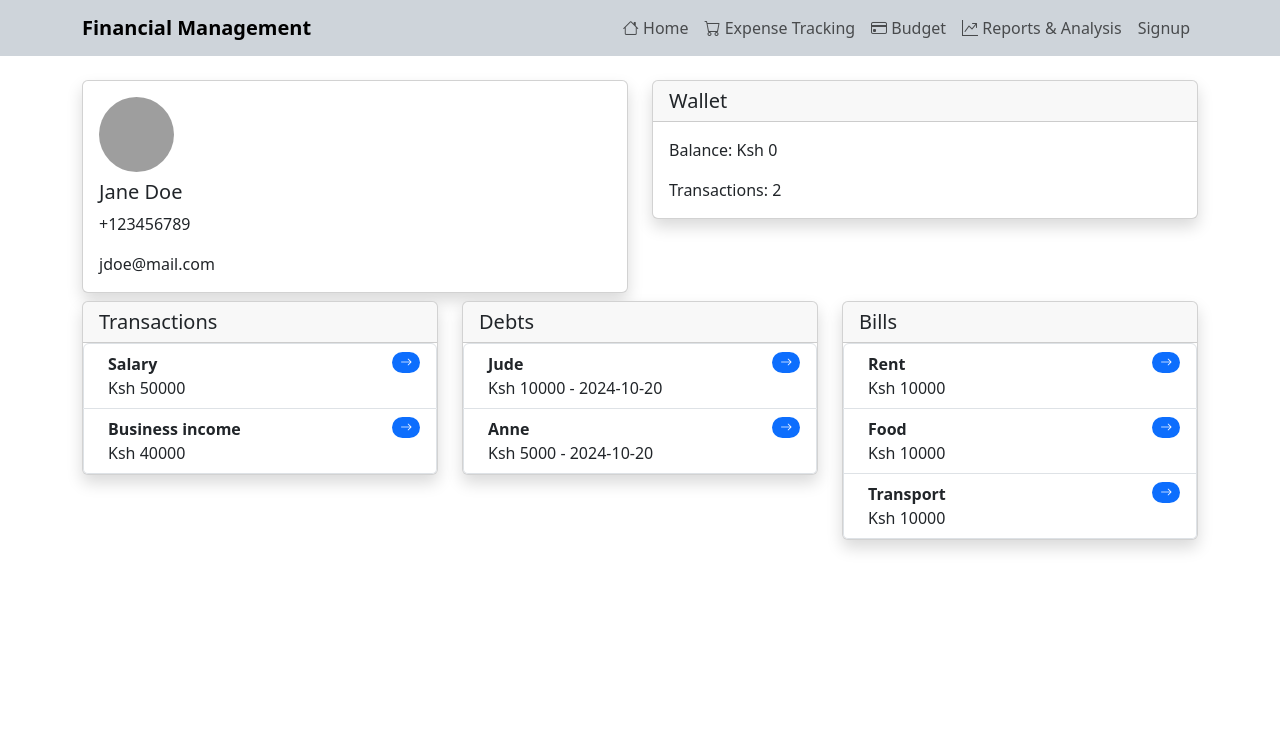
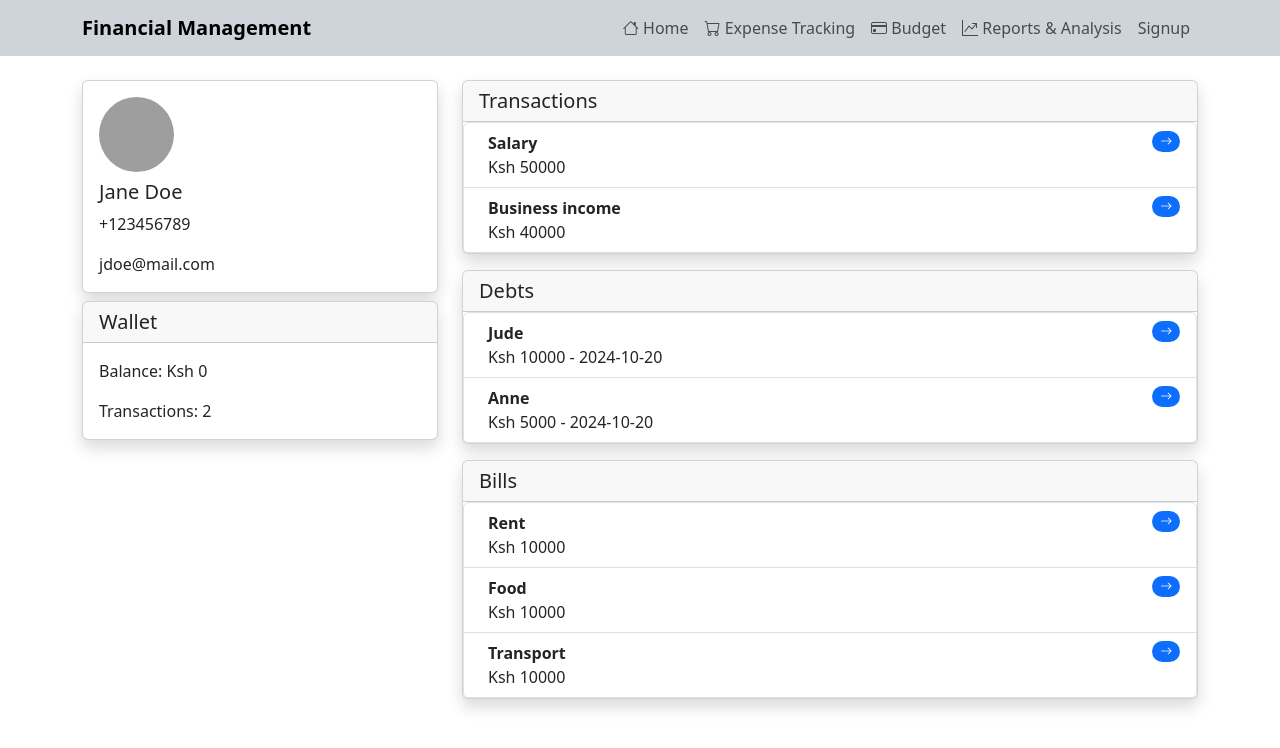
Before and after one commit to JudyOchanda/financial-management, a React (Create React App) app: page / in a window 1280 px wide. Shown: the top 748 px of the page. Built offline with nearby package versions, Linux system fonts and the light colour scheme; grey boxes are pictures that could not be loaded.

Commit message:
organize homepage

```diff
--- /dev/null
+++ b/src/layouts/home/HomeBills.jsx
@@ -0,0 +1,34 @@
+import React from "react";
+import { useUserContext } from "../../authContext";
+import { Link } from "react-router-dom";
+
+function HomeBills() {
+  const { user } = useUserContext();
+  return (
+    <>
+      <div className="card shadow mb-3">
+        <h5 className="card-header">Bills</h5>
+        <ul className="list-group">
+          {user.bills.map((bill) => (
+            <li
+              key={bill.id}
+              className="list-group-item d-flex justify-content-between align-items-start"
+            >
+              <div className="ms-2 me-auto">
+                <div className="fw-bold">{bill.type}</div>
+                Ksh {bill.amount}
+              </div>
+              <span className="badge bg-primary rounded-pill">
+                <Link>
+                  <i className="bi bi-arrow-right text-white"></i>
+                </Link>
+              </span>
+            </li>
+          ))}
+        </ul>
+      </div>
+    </>
+  );
+}
+
+export default HomeBills;
--- /dev/null
+++ b/src/layouts/home/HomeComponents.jsx
@@ -0,0 +1,33 @@
+import React from "react";
+import HomeProfile from "./HomeProfile";
+import HomeBills from "./HomeBills";
+import HomeDebts from "./HomeDebts";
+import HomeTransactions from "./HomeTransactions";
+import HomeWallets from "./HomeWallets";
+
+function HomeComponents() {
+  return (
+    <>
+      <section>
+        <div className="row">
+          <div className="col-md-4 col-sm-12">
+            <HomeProfile />
+            <HomeWallets />
+          </div>
+
+          <div className="col-md-8 col-sm-12">
+            <div className="row">
+              <div className="col-md-12 col-sm-12">
+                <HomeTransactions />
+                <HomeDebts />
+                <HomeBills />
+              </div>
+            </div>
+          </div>
+        </div>
+      </section>
+    </>
+  );
+}
+
+export default HomeComponents;
--- /dev/null
+++ b/src/layouts/home/HomeDebts.jsx
@@ -0,0 +1,34 @@
+import React from 'react'
+import { useUserContext } from '../../authContext';
+import { Link } from 'react-router-dom';
+
+function HomeDebts() {
+    const { user } = useUserContext();
+  return (
+    <>
+      <div className="card shadow mb-3">
+        <h5 className="card-header">Debts</h5>
+        <ul className="list-group">
+          {user.debts.map((debt) => (
+            <li
+              key={debt.id}
+              className="list-group-item d-flex justify-content-between align-items-start"
+            >
+              <div className="ms-2 me-auto">
+                <div className="fw-bold">{debt.creditors}</div>
+                Ksh {debt.amount} - {debt.dueDate}
+              </div>
+              <span className="badge bg-primary rounded-pill">
+                <Link>
+                  <i className="bi bi-arrow-right text-white"></i>
+                </Link>
+              </span>
+            </li>
+          ))}
+        </ul>
+      </div>
+    </>
+  );
+}
+
+export default HomeDebts
--- a/src/layouts/home/HomeProfile.jsx
+++ b/src/layouts/home/HomeProfile.jsx
@@ -6,7 +6,7 @@ function HomeProfile() {
   const { user } = useUserContext();
   return (
     <>
-      <div className="card shadow">
+      <div className="card shadow mb-2">
         <div className="card-body">
           <img src={avatarImg} alt="" className="avatar-image mb-2" />
           <h5 className="card-title">{user.name}</h5>
--- /dev/null
+++ b/src/layouts/home/HomeTransactions.jsx
@@ -0,0 +1,34 @@
+import React from "react";
+import { useUserContext } from "../../authContext";
+import { Link } from "react-router-dom";
+
+function HomeTransactions() {
+  const { user } = useUserContext();
+  return (
+    <>
+      <div className="card shadow mb-3">
+        <h5 className="card-header">Transactions</h5>
+        <ul className="list-group">
+          {user.transactions.map((transaction) => (
+            <li
+              key={transaction.id}
+              className="list-group-item d-flex justify-content-between align-items-start"
+            >
+              <div className="ms-2 me-auto">
+                <div className="fw-bold">{transaction.type}</div>
+                Ksh {transaction.amount}
+              </div>
+              <span className="badge bg-primary rounded-pill">
+                <Link>
+                  <i className="bi bi-arrow-right text-white"></i>
+                </Link>
+              </span>
+            </li>
+          ))}
+        </ul>
+      </div>
+    </>
+  );
+}
+
+export default HomeTransactions;
--- a/src/layouts/home/HomeWallet.jsx
+++ /dev/null
@@ -1,108 +0,0 @@
-import React from "react";
-import { useUserContext } from "../../authContext";
-import { Link } from "react-router-dom";
-import HomeProfile from "./HomeProfile";
-
-function HomeWallet() {
-  const { user } = useUserContext();
-  return (
-    <>
-      <section>
-        <div className="row">
-          <div className="col-md-6 col-sm-12 mb-2">
-            <HomeProfile />
-          </div>
-          <div className="col-md-6 col-sm-12 mb-2">
-            <div className="card shadow">
-              <h5 className="card-header">Wallet</h5>
-              <div className="card-body">
-                <p className="card-text">Balance: Ksh {user.accountBalance}</p>
-                <p className="card-text">
-                  Transactions: {user.transactions.length}
-                </p>
-              </div>
-            </div>
-          </div>
-        </div>
-      </section>
-
-      <section className="mb-2">
-        <div className="row">
-          <div className="col-md-4 col-sm-12 mb-2">
-            <div className="card shadow">
-              <h5 className="card-header">Transactions</h5>
-              <ul className="list-group">
-                {user.transactions.map((transaction) => (
-                  <li
-                    key={transaction.id}
-                    className="list-group-item d-flex justify-content-between align-items-start"
-                  >
-                    <div className="ms-2 me-auto">
-                      <div className="fw-bold">{transaction.type}</div>
-                      Ksh {transaction.amount}
-                    </div>
-                    <span className="badge bg-primary rounded-pill">
-                      <Link>
-                        <i className="bi bi-arrow-right text-white"></i>
-                      </Link>
-                    </span>
-                  </li>
-                ))}
-              </ul>
-            </div>
-          </div>
-
-          <div className="col-md-4 col-sm-12 mb-2">
-            <div className="card shadow">
-              <h5 className="card-header">Debts</h5>
-              <ul className="list-group">
-                {user.debts.map((debt) => (
-                  <li
-                    key={debt.id}
-                    className="list-group-item d-flex justify-content-between align-items-start"
-                  >
-                    <div className="ms-2 me-auto">
-                      <div className="fw-bold">{debt.creditors}</div>
-                      Ksh {debt.amount} - {debt.dueDate}
-                    </div>
-                    <span className="badge bg-primary rounded-pill">
-                      <Link>
-                        <i className="bi bi-arrow-right text-white"></i>
-                      </Link>
-                    </span>
-                  </li>
-                ))}
-              </ul>
-            </div>
-          </div>
-
-          <div className="col-md-4 col-sm-12 mb-2">
-            <div className="card shadow">
-              <h5 className="card-header">Bills</h5>
-              <ul className="list-group">
-                {user.bills.map((bill) => (
-                  <li
-                    key={bill.id}
-                    className="list-group-item d-flex justify-content-between align-items-start"
-                  >
-                    <div className="ms-2 me-auto">
-                      <div className="fw-bold">{bill.type}</div>
-                      Ksh {bill.amount}
-                    </div>
-                    <span className="badge bg-primary rounded-pill">
-                      <Link>
-                        <i className="bi bi-arrow-right text-white"></i>
-                      </Link>
-                    </span>
-                  </li>
-                ))}
-              </ul>
-          </div>
-          </div>
-        </div>
-      </section>
-    </>
-  );
-}
-
-export default HomeWallet;
--- /dev/null
+++ b/src/layouts/home/HomeWallets.jsx
@@ -0,0 +1,17 @@
+import React from "react";
+import { useUserContext } from "../../authContext";
+
+function HomeWallets() {
+  const { user } = useUserContext();
+  return (
+      <div className="card shadow">
+        <h5 className="card-header">Wallet</h5>
+        <div className="card-body">
+          <p className="card-text">Balance: Ksh {user.accountBalance}</p>
+          <p className="card-text">Transactions: {user.transactions.length}</p>
+        </div>
+      </div>
+  );
+}
+
+export default HomeWallets;
--- a/src/pages/Home.jsx
+++ b/src/pages/Home.jsx
@@ -1,5 +1,5 @@
 import React from "react";
-import HomeWallet from "../layouts/home/HomeWallet";
+import HomeWallet from "../layouts/home/HomeComponents";
 
 function Home() {
   return (
```
